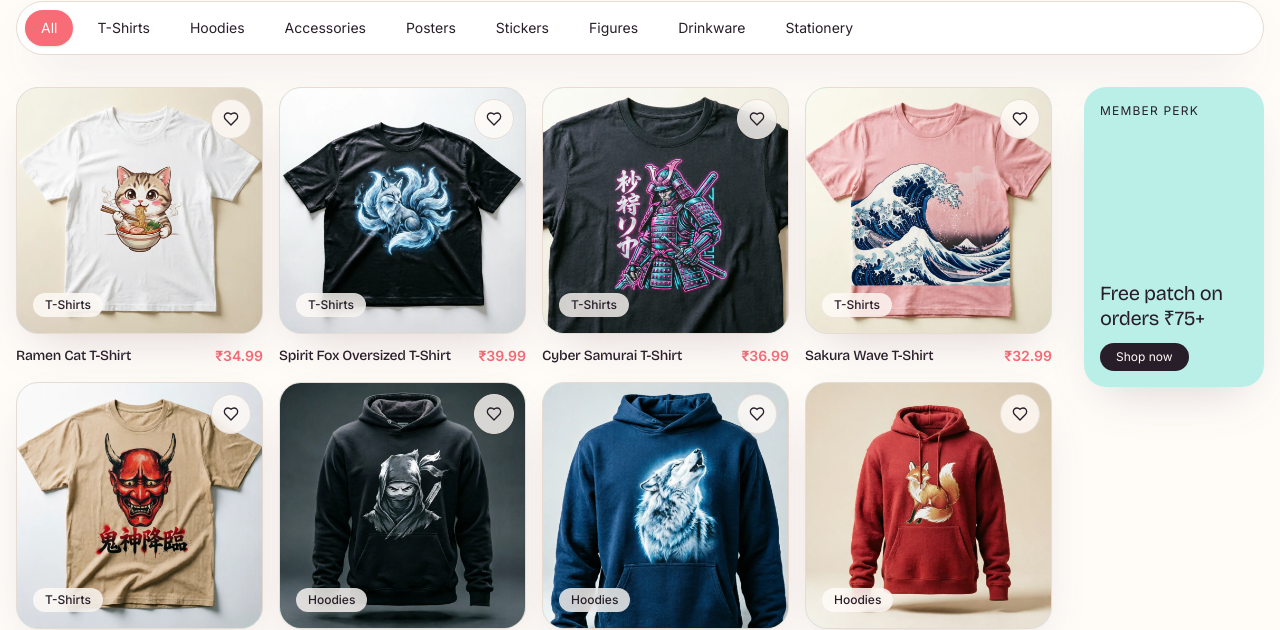
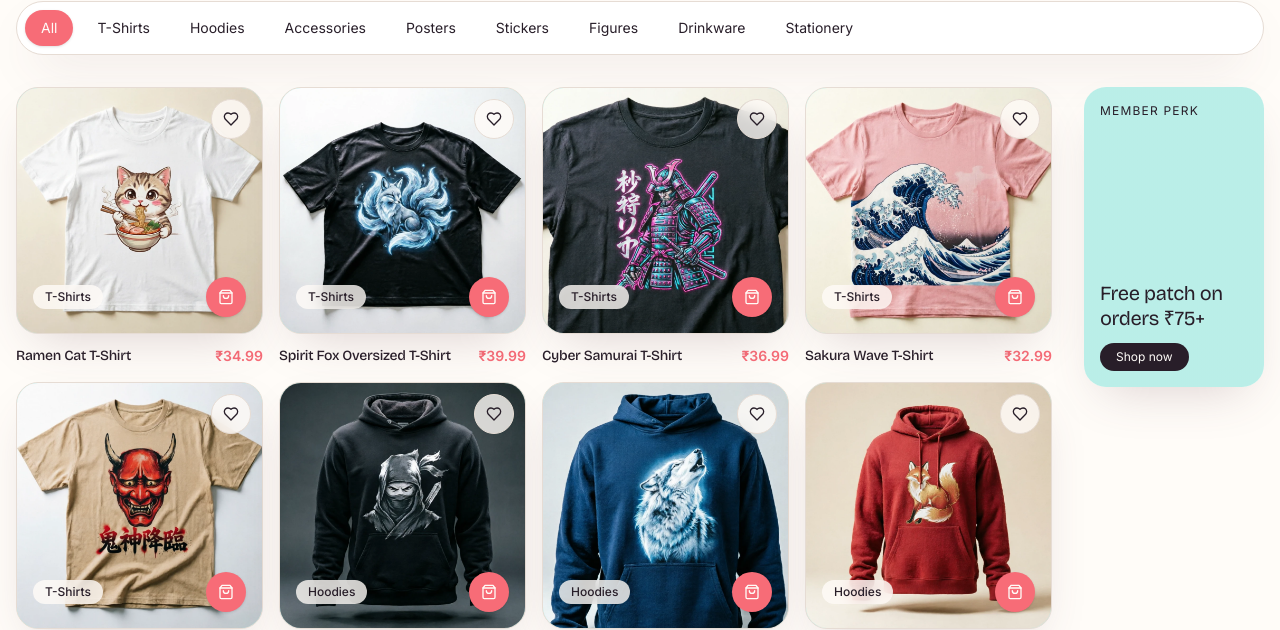
Before and after one commit to Itz-Jitesh/Oishi-Merch, a Next.js app: page /products in a window 1280 px wide. Shown: the part 216-846 px from the top of the page. Built offline with nearby package versions, Linux system fonts and the light colour scheme; no server answers.

Commit message:
Add cart functionality to ProductCard component with toast notifications

```diff
--- a/components/ProductCard.jsx
+++ b/components/ProductCard.jsx
@@ -2,12 +2,49 @@
 
 import { useEffect, useState } from "react";
 import Link from "next/link";
-import { Heart } from "lucide-react";
+import { Heart, ShoppingBag } from "lucide-react";
+import { toast } from "sonner";
 
 export function ProductCard({ product }) {
   const image = product.images && product.images.length > 0 ? product.images[0] : null;
   const [inWishlist, setInWishlist] = useState(false);
   const [toggling, setToggling] = useState(false);
+  const [addingToCart, setAddingToCart] = useState(false);
+
+  const handleAddToCart = async (e) => {
+    e.preventDefault();
+    e.stopPropagation();
+
+    if (addingToCart) return;
+
+    setAddingToCart(true);
+
+    try {
+      const response = await fetch("/api/cart/add", {
+        method: "POST",
+        headers: {
+          "Content-Type": "application/json",
+        },
+        body: JSON.stringify({
+          id: product.id,
+          size: "M",
+          quantity: 1,
+        }),
+      });
+
+      if (!response.ok) {
+        toast.error("Couldn't add item to cart.");
+        return;
+      }
+
+      const data = await response.json();
+      toast.success(data.message || `${product.name} added to cart`);
+    } catch (error) {
+      toast.error("Couldn't add item to cart.");
+    } finally {
+      setAddingToCart(false);
+    }
+  };
 
   useEffect(() => {
     let active = true;
@@ -76,10 +113,19 @@ export function ProductCard({ product }) {
                 className="h-full w-full object-cover"
               />
             ) : null}
-            <div className="absolute inset-x-0 bottom-0 flex justify-start p-4">
+            <div className="absolute inset-x-0 bottom-0 flex items-center justify-between gap-2 p-4">
               <span className="rounded-full bg-background/80 px-3 py-1 text-xs font-medium text-foreground backdrop-blur">
                 {product.category}
               </span>
+              <button
+                type="button"
+                onClick={handleAddToCart}
+                disabled={addingToCart}
+                aria-label={`Add ${product.name} to cart`}
+                className="grid h-10 w-10 place-items-center rounded-full bg-primary text-primary-foreground shadow transition hover:bg-primary/90 disabled:opacity-60"
+              >
+                <ShoppingBag className="h-4 w-4" />
+              </button>
             </div>
           </div>
           <div className="mt-3 flex items-start justify-between gap-2">
```
